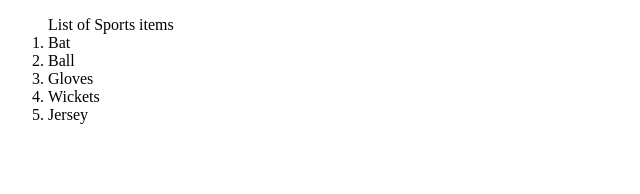
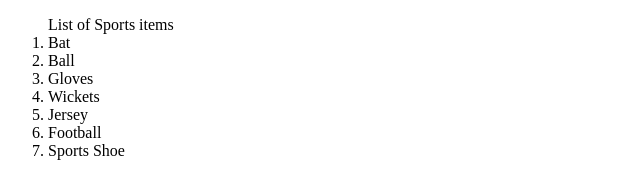
Before and after one commit to sharmaaryan18/gitAssignment, a plain HTML site: page index.html in a window 1280 px wide. Shown: the whole page, without its empty margins (0-640 px from the left). Drawn offline with Linux system fonts and the light colour scheme.

Commit message:
first commit in branch1

```diff
--- a/index.html
+++ b/index.html
@@ -12,6 +12,8 @@
     <li>Gloves</li>
     <li>Wickets</li>
     <li>Jersey</li>
+    <li>Football</li>
+    <li>Sports Shoe</li>
  </ol>
 </body>
 </html>
```
